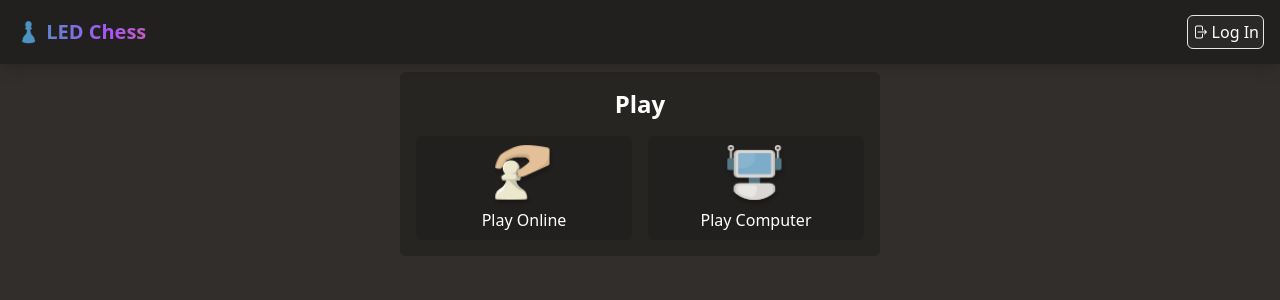
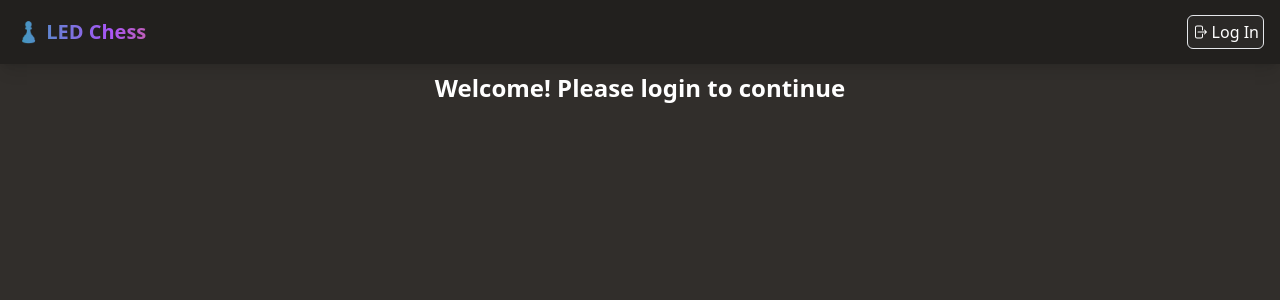
Before and after one commit to kevintdao/LED-Chessboard, a React (Vite) app in the folder client/: page / in a window 1280 px wide. Shown: the top 300 px of the page. Built offline with nearby package versions, Linux system fonts and the light colour scheme; no server answers.

Commit message:
Display please login message when not logged in for home page

```diff
--- a/client/src/pages/Home.tsx
+++ b/client/src/pages/Home.tsx
@@ -6,8 +6,13 @@ import OnlinePlayer from '../assets/images/online-player.png';
 import Button from '../components/Button';
 import PlayComputerDialog from '../components/Dialogs/PlayComputerDialog';
 import PlayOnlineDialog from '../components/Dialogs/PlayOnlineDialog';
+import { getAuth } from 'firebase/auth';
+import { useAuthState } from 'react-firebase-hooks/auth';
 
 export default function Home() {
+  const auth = getAuth();
+  const [user] = useAuthState(auth);
+
   const navigate = useNavigate();
 
   // dialog states
@@ -16,9 +21,12 @@ export default function Home() {
 
   return (
     <div className="container mx-auto">
+      {user ? (
         <div className="flex items-center flex-col gap-2">
           <div className="bg-dark-300 p-4 rounded-md w-[480px] space-y-4">
-          <div className="text-white text-2xl text-center font-bold">Play</div>
+            <div className="text-white text-2xl text-center font-bold">
+              Play
+            </div>
 
             <div className="flex gap-4">
               {/* against online player */}
@@ -62,6 +70,13 @@ export default function Home() {
           </div>
         </div> */}
         </div>
+      ) : (
+        <div>
+          <h1 className="text-white text-2xl text-center font-bold">
+            Welcome! Please login to continue
+          </h1>
+        </div>
+      )}
 
       {/* play online dialog */}
       <PlayOnlineDialog isOpen={playOnlineOpen} setIsOpen={setPlayOnlineOpen} />
```
Lines whose indentation alone changed are shown as unchanged.
